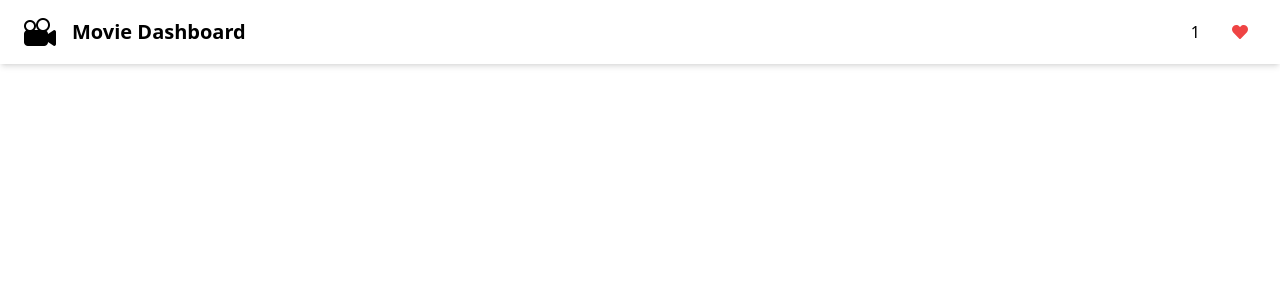
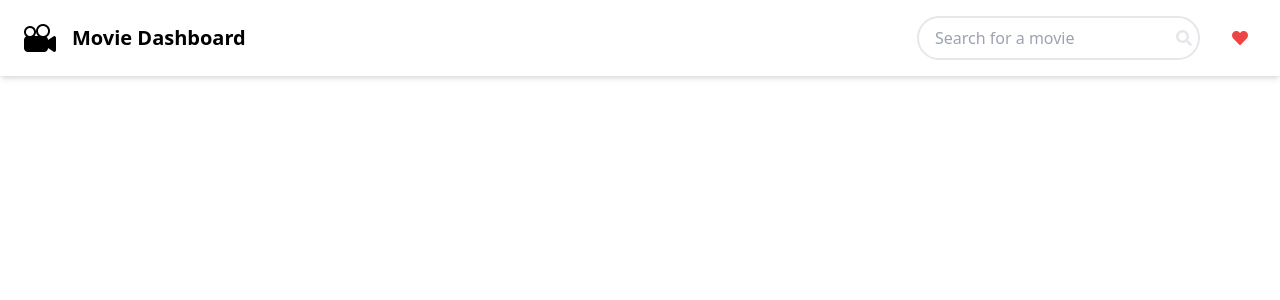
Before and after one commit to Fluffymuzzy/movie-search-app, a Next.js app: page / in a window 1280 px wide. Shown: the top 300 px of the page. Built offline with nearby package versions, Linux system fonts and the light colour scheme.

Commit message:
add search bar

```diff
--- /dev/null
+++ b/src/components/SearchBar.tsx
@@ -0,0 +1,19 @@
+import React from "react";
+import { FaSearch } from "react-icons/fa";
+
+const SearchBar = () => {
+  return (
+    <form className="relative">
+      <input
+        type="text"
+        placeholder="Search for a movie"
+        className="py-2 pr-8 pl-4 rounded-full border-2 border-gray-200 focus:outline-none focus:border-blue-500"
+      />
+      <button type="submit" className="absolute right-0 top-0 mt-2 mr-2">
+        <FaSearch className="inline-block text-gray-200" />
+      </button>
+    </form>
+  );
+};
+
+export default SearchBar;
--- a/src/pages/index.tsx
+++ b/src/pages/index.tsx
@@ -1,10 +1,10 @@
 import Header from "@/components/Header";
-
+import SearchBar from "@/components/SearchBar";
 export default function Home() {
   return (
     <>
       <Header>
-        <div>1</div>
+        <SearchBar />
       </Header>
     </>
   );
```
